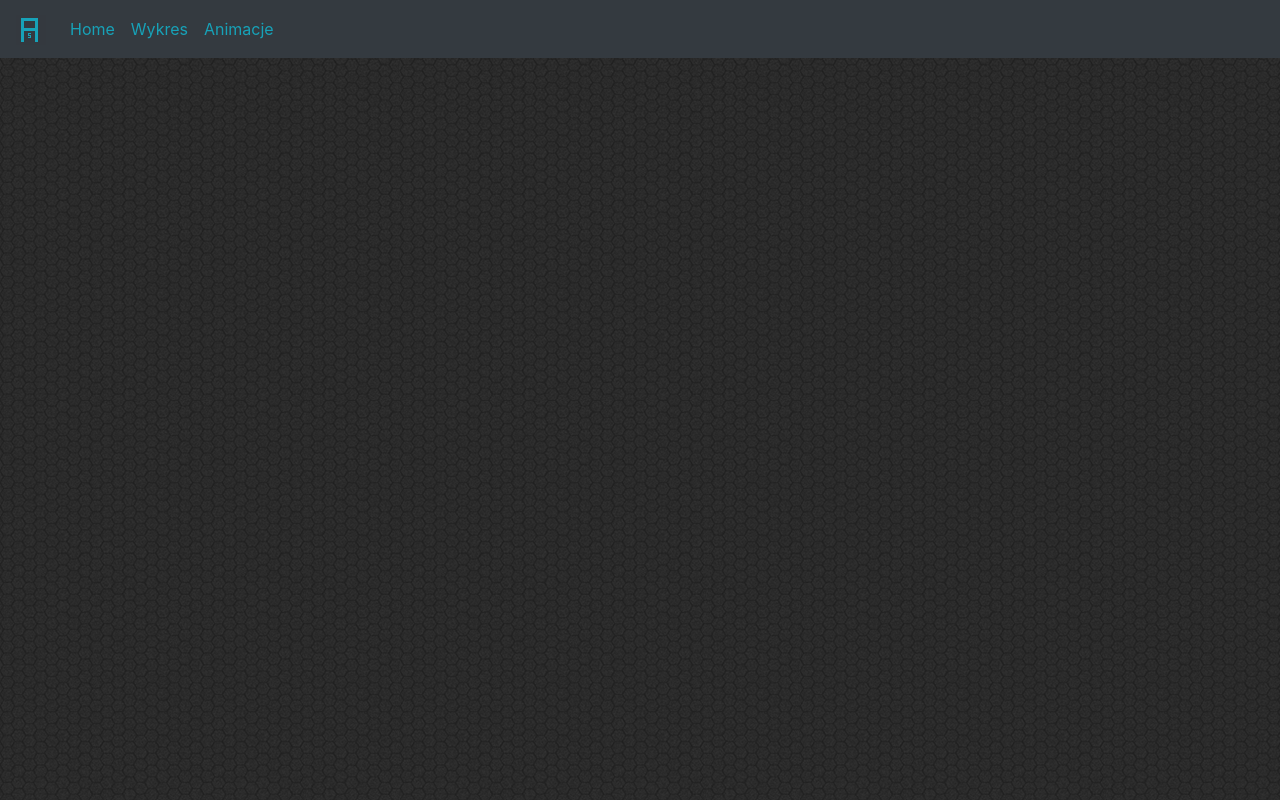
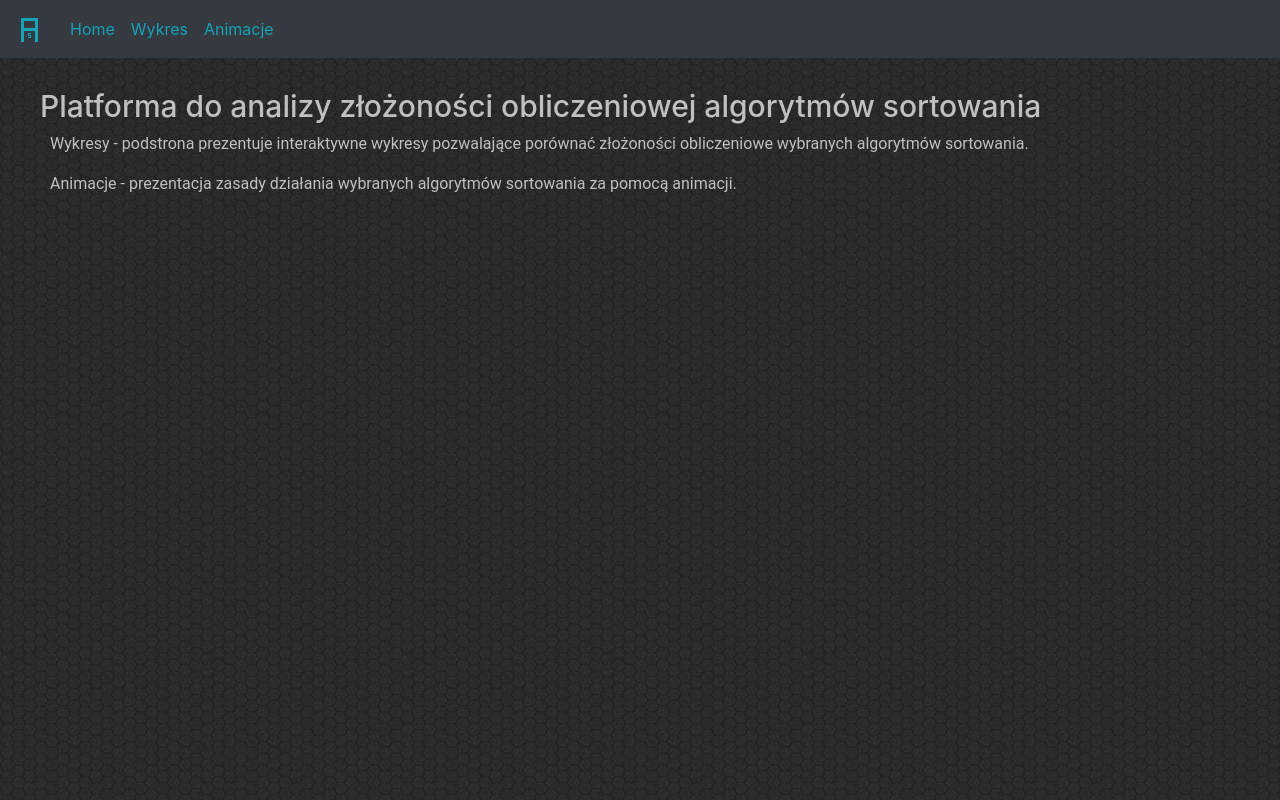
Before and after one commit to Leherguargin/algSort, a React (Create React App) app: page / in a window 1280 px wide. Built offline with nearby package versions, Linux system fonts and the light colour scheme.

Commit message:
add home

```diff
--- a/src/component/animacje/styleAnimation.css
+++ b/src/component/animacje/styleAnimation.css
@@ -5,6 +5,10 @@
   font-family: "Lobster", sans-serif;
   font-size: 28px;
   box-sizing: border-box;
+}
+
+.element p {
+  color: black;
 }
 
 .select {
--- a/src/component/home/Home.js
+++ b/src/component/home/Home.js
@@ -12,12 +12,18 @@
   render() {
     return (
       <div className="container">
-        {/* <button onClick={this.animate}>animuj</button>
-        <div className="kwadrat"></div>
-        <div className="kwadrat"></div>
-        <div className="kwadrat">
-          <p id="konsola"></p>
-        </div> */}
+        <h1 className="tytul">
+          Platforma do analizy złożoności obliczeniowej algorytmów sortowania
+        </h1>
+        <p className="opis">
+          <a href="/wykres">Wykresy</a> - podstrona prezentuje interaktywne
+          wykresy pozwalające porównać złożoności obliczeniowe wybranych
+          algorytmów sortowania.
+        </p>
+        <p className="opis">
+          <a href="/animacje">Animacje</a> - prezentacja zasady działania
+          wybranych algorytmów sortowania za pomocą animacji.
+        </p>
       </div>
     );
   }
--- a/src/component/home/home.css
+++ b/src/component/home/home.css
@@ -1,5 +1,5 @@
 .container {
-  display: flex;
+  /* display: flex; */
   height: 100%;
   width: 100%;
   margin: 0;
@@ -15,3 +15,21 @@
   margin: 5px;
   color: aqua;
 }
+
+.opis {
+  font-family: "Roboto", sans-serif;
+  color: silver;
+  margin-left: 50px;
+}
+
+.tytul {
+  margin-top: 30px;
+  margin-left: 40px;
+  font-size: 30px;
+  color: silver;
+}
+
+a,
+a:hover {
+  color: silver;
+}
```
